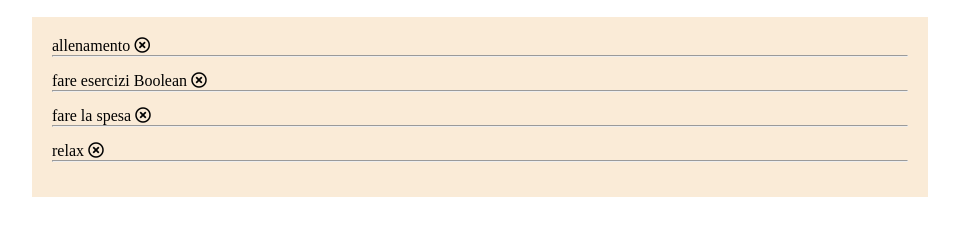
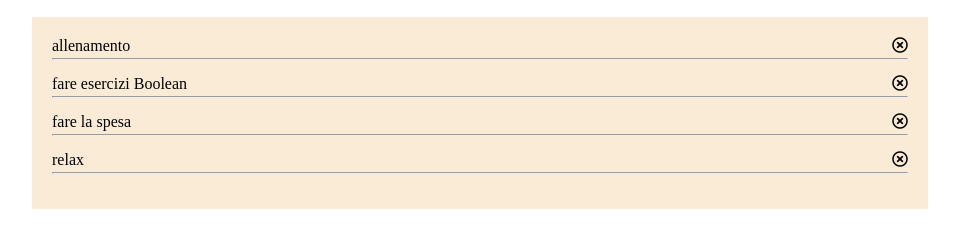
Before and after one commit to miggiu89/vue-todolist, a plain HTML site: page index.html in a window 1280 px wide. Shown: the part 156-404 px from the top of the page, without its empty margins (160-1119 px from the left). Drawn offline with nearby package versions, Linux system fonts and the light colour scheme.

```diff
--- a/css/style.css
+++ b/css/style.css
@@ -42,10 +42,12 @@ header .btn {
 ul li {
     list-style: none;
     padding-bottom:15px ;
+    cursor:pointer;
 }
 
 hr{
     color:black;
+    margin-top: 3px;
 }
 
 .todo-list{
@@ -53,6 +55,15 @@ hr{
     background-color: antiquewhite;
 }
 
-i {
-    justify-content: right;
-}
+li:hover {
+    background-color: rgb(170, 126, 126);
+  }
+
+  li{
+      position:relative;
+  }
+
+  li i {
+      position:absolute;
+      right:0;
+  }
```
Also changed, not shown: index.html (+2 -2 lines).
